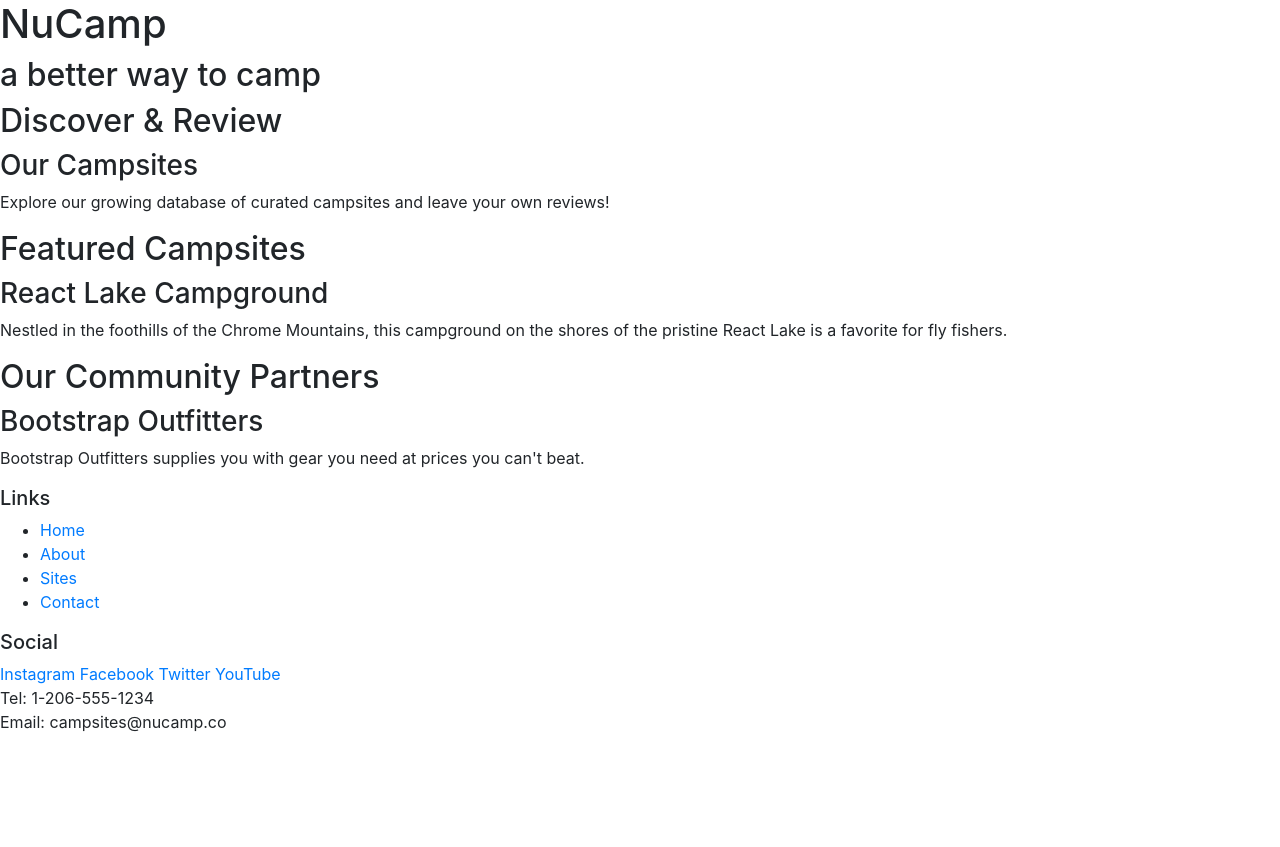
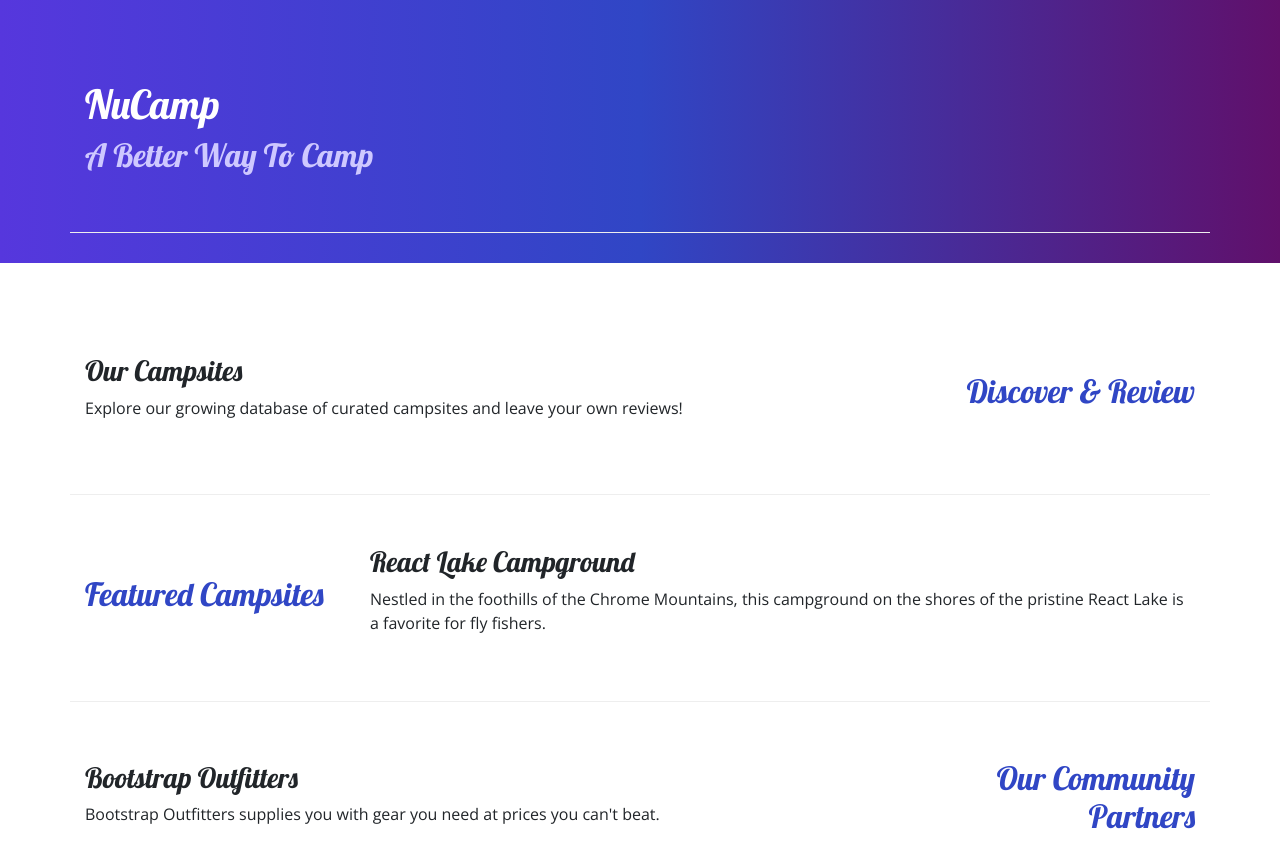
Before and after one commit to ryanf003/NuCamp, a website: page index.html in a window 1280 px wide. Shown: the top 847 px of the page. Before the commit the page ends 800 px from the top, so only its background shows below. Drawn offline with nearby package versions, Linux system fonts and the light colour scheme.

Commit message:
Adding Custom Styles

```diff
--- /dev/null
+++ b/css/styles.css
@@ -0,0 +1,32 @@
+body {
+    font-family: "Open Sans", sans-serif;
+}
+
+h1, h2, h3 {
+    font-family: "Lobster", cursive;
+}
+
+h2 {
+    color: #3046C5
+}
+
+header h2 {
+    color: #CEC8FF;
+}
+
+footer {
+    background-image: linear-gradient(#CEC8FF, white);
+    padding: 20px 0;
+}
+
+.jumbotron {
+    padding: 30px;
+    background-image: linear-gradient(to right, #5637DD, #3046C5, #60106B);
+    color: white;
+}
+
+.row-content {
+    padding: 50px 0;
+    border-bottom: 1px ridge;
+    min-height: 200px;
+}
--- a/index.html
+++ b/index.html
@@ -8,57 +8,82 @@
 
     <!-- Bootstrap CSS -->
     <link rel="stylesheet" href="node_modules/bootstrap/dist/css/bootstrap.min.css" />
-
+    <!-- Additional CSS must be placed after Bootstrap CSS-->
+    <link rel="stylesheet" href="https://fonts.googleapis.com/css?family=Lobster|Open+Sans" />
+    <link rel="stylesheet" href="css/styles.css" />
     <title>NuCamp: A Better Way To Camp</title>
 </head>
 
 <body>
 
-    <header>
-        <div>
+    <header class="jumbotron jumbotron-fluid">
+        <div class="container">
+            <div class="row row-content align-items-center">
+                <div class="col">
                     <h1>NuCamp</h1>
-            <h2>a better way to camp</h2>
+                    <h2>A Better Way To Camp</h2>
+                </div>
+            </div>
         </div>
     </header>
 
-    <div>
-        <h2>Discover & Review</h2>
+    <div class="container">
+        <div class="row row-content align-items-center">
+            <div class="col-sm-4 order-sm-last col-md-3">
+                <h2 class="text-sm-right">Discover & Review</h2>
+            </div>
+            <div class="col">
                 <h3>Our Campsites</h3>
                 <p>Explore our growing database of curated campsites and leave your own reviews!</p>
             </div>
+        </div>
 
-    <div>
+        <div class="row row-content align-items-center">
+            <div class="col-sm-4 col-md-3">
                 <h2>Featured Campsites</h2>
+            </div>
+            <div class="col">
                 <h3>React Lake Campground</h3>
                 <p>Nestled in the foothills of the Chrome Mountains, this campground on the shores of the pristine React Lake is a favorite for fly fishers.</p>
             </div>
+        </div>
 
-    <div>
-        <h2>Our Community Partners</h2>
+        <div class="row row-content align-items-center">
+            <div class="col-sm-4 order-sm-last col-md-3">
+                <h2 class="text-sm-right">Our Community Partners</h2>
+            </div>
+            <div class="col">
                 <h3>Bootstrap Outfitters</h3>
                 <p>Bootstrap Outfitters supplies you with gear you need at prices you can't beat.</p>
             </div>
+        </div>
+    </div>
 
     <footer>
-        <div>
+        <div class="container">
+            <div class="row row-content align-items-center">
+                <div class="col-4 col-sm-2 offset-1">
                     <h5>Links</h5>
-            <ul>
+                    <ul class="list-unstyled">
                         <li><a href="#">Home</a></li>
                         <li><a href="#">About</a></li>
                         <li><a href="#">Sites</a></li>
                         <li><a href="#">Contact</a></li>
                     </ul>
                 </div>
-        <div>
+
+                <div class="col-6 col-sm-5 text-center">
                     <h5>Social</h5>
                     <a href="http://instagram.com/">Instagram</a>
                     <a href="http://facebook.com/">Facebook</a>
                     <a href="http://twitter.com/">Twitter</a>
                     <a href="http://youtube.com/">YouTube</a>
                 </div>
-        <div>
+                <div class="col-sm-4">
                     Tel: 1-206-555-1234<br />
                     Email: campsites@nucamp.co
+                </div>
+            </div>
         </div>
     </footer>
 
```
Lines whose indentation alone changed are shown as unchanged.
